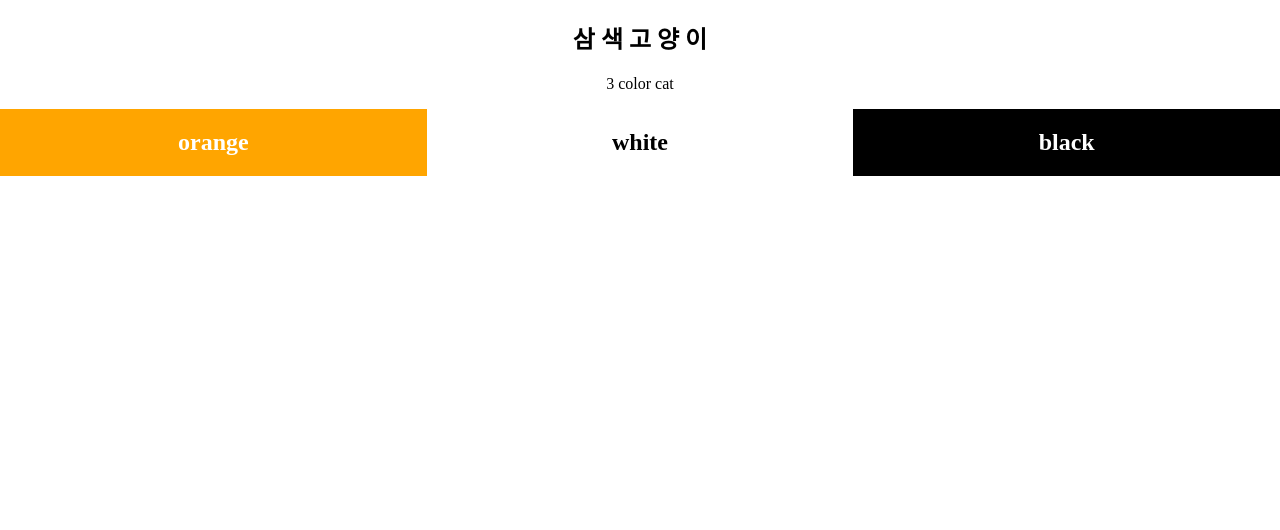
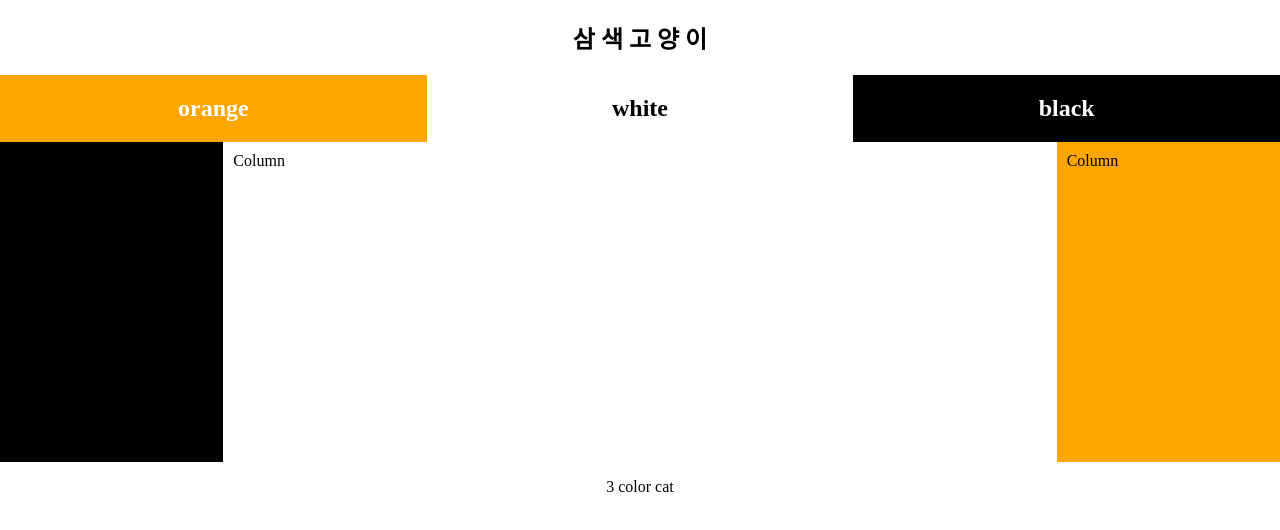
Before and after one commit to chaaam0415/3colorcat, a plain HTML site: page index.html in a window 1280 px wide. Drawn offline with Linux system fonts and the light colour scheme.

Commit message:
Add files via upload

```diff
--- a/index.html
+++ b/index.html
@@ -18,19 +18,54 @@ body {
   display: flex;
   width: 100%;
 }
+
 .col {
-  text-align: center;
+  /*text-align: center;*/
   flex: 1;
   /*padding: 16px;*/
+}
+  /* Container for flexboxes */
 
-}
+
+  /* Container for flexboxes */
+  .row {
+    display: -webkit-flex;
+    display: flex;
+  }
+
+  /* Create three unequal columns that sits next to each other */
+  .column {
+    padding: 10px;
+    height: 300px; /* Should be removed. Only for demonstration */
+  }
+
+  /* Left and right column */
+  .column.side {
+     -webkit-flex: 1;
+     -ms-flex: 1;
+     flex: 1;
+  }
+
+  /* Middle column */
+  .column.middle {
+    -webkit-flex: 4;
+    -ms-flex: 4;
+    flex: 4;
+  }
+
+
+  @media (max-width: 600px) {
+    .row {
+      -webkit-flex-direction: column;
+      flex-direction: column;
+    }
+  }
 
 </style>
 </head>
 <body>
 
   <h2>삼 색 고 양 이</h2>
-<p>3 color cat</p>
 
 <div class="col-container">
   <div class="col" style="background:orange; color:white;">
@@ -48,6 +83,11 @@ body {
 
   </div>
 </div>
-
+<div class="row">
+  <div class="column side" style="background-color:black;">Column</div>
+  <div class="column middle" style="background-color:white;">Column</div>
+  <div class="column side" style="background-color:orange;">Column</div>
+</div>
+<p>3 color cat</p>
 </body>
 </html>
```
